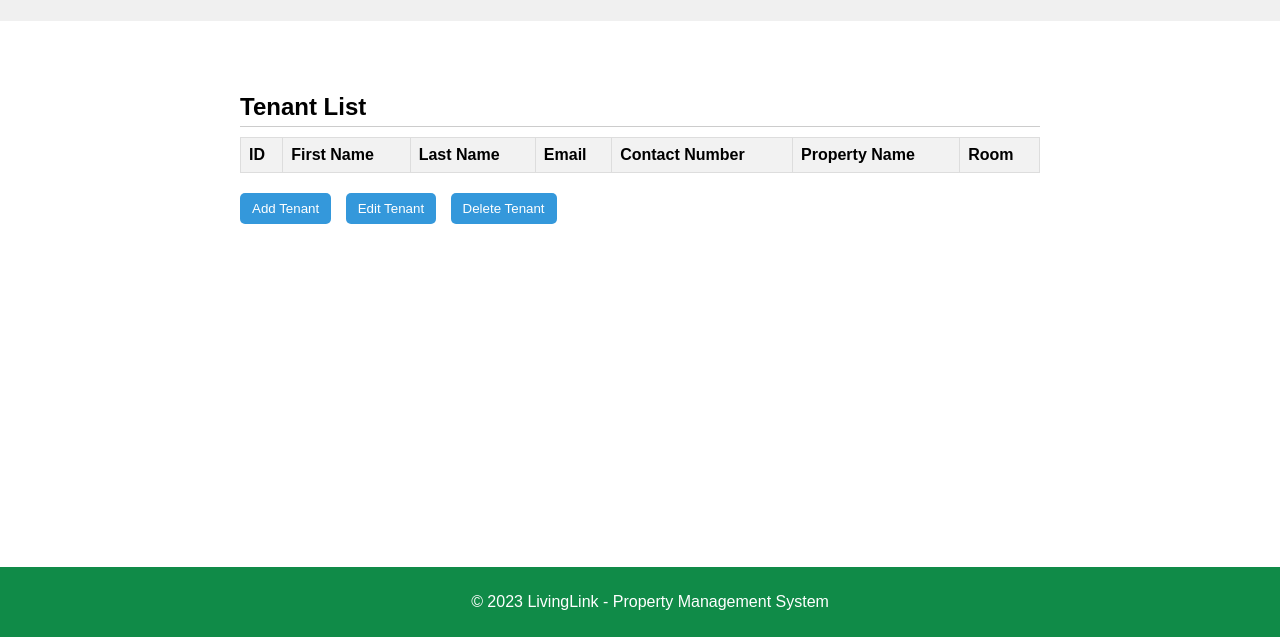
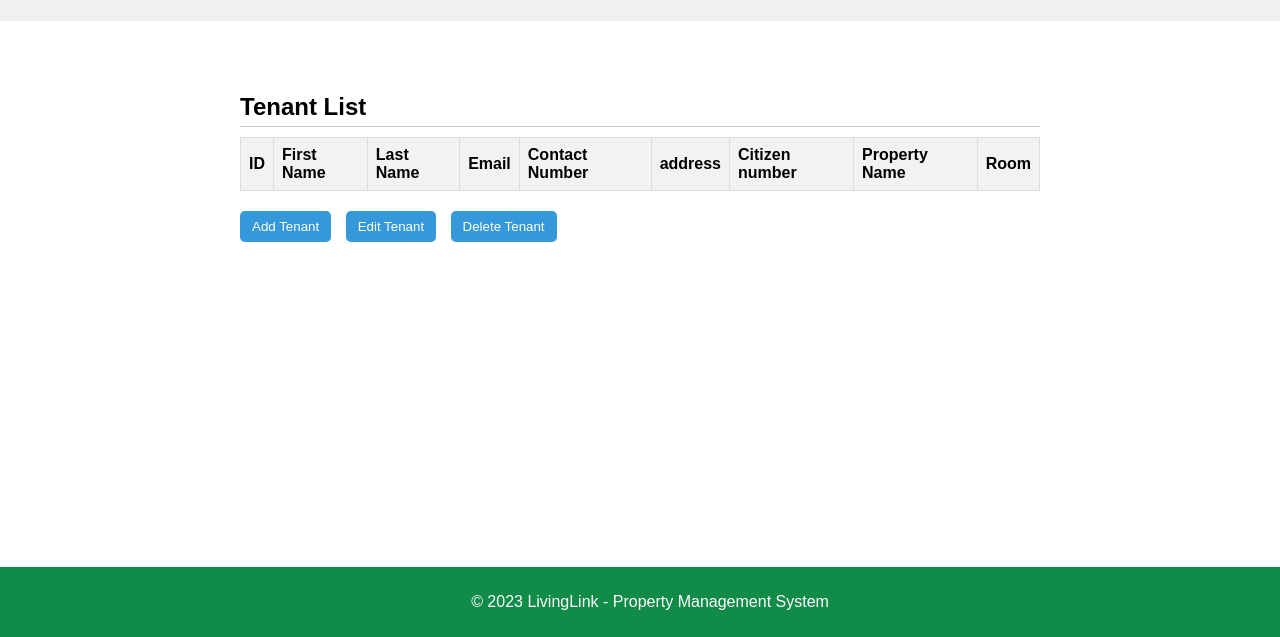
Before and after one commit to NMATP/Project400, a plain HTML site: page tenant_management.html in a window 1280 px wide. Shown: the part 163-800 px from the top of the page. Drawn offline with Linux system fonts and the light colour scheme.

Commit message:
Update tenant_management.html

```diff
--- a/tenant_management.html
+++ b/tenant_management.html
@@ -36,6 +36,8 @@
                         <th>Last Name</th>
                         <th>Email</th>
                         <th>Contact Number</th>
+                        <th>address</th>
+                        <th>Citizen number</th>
                         <th>Property Name</th>
                         <th>Room</th>
 
```
